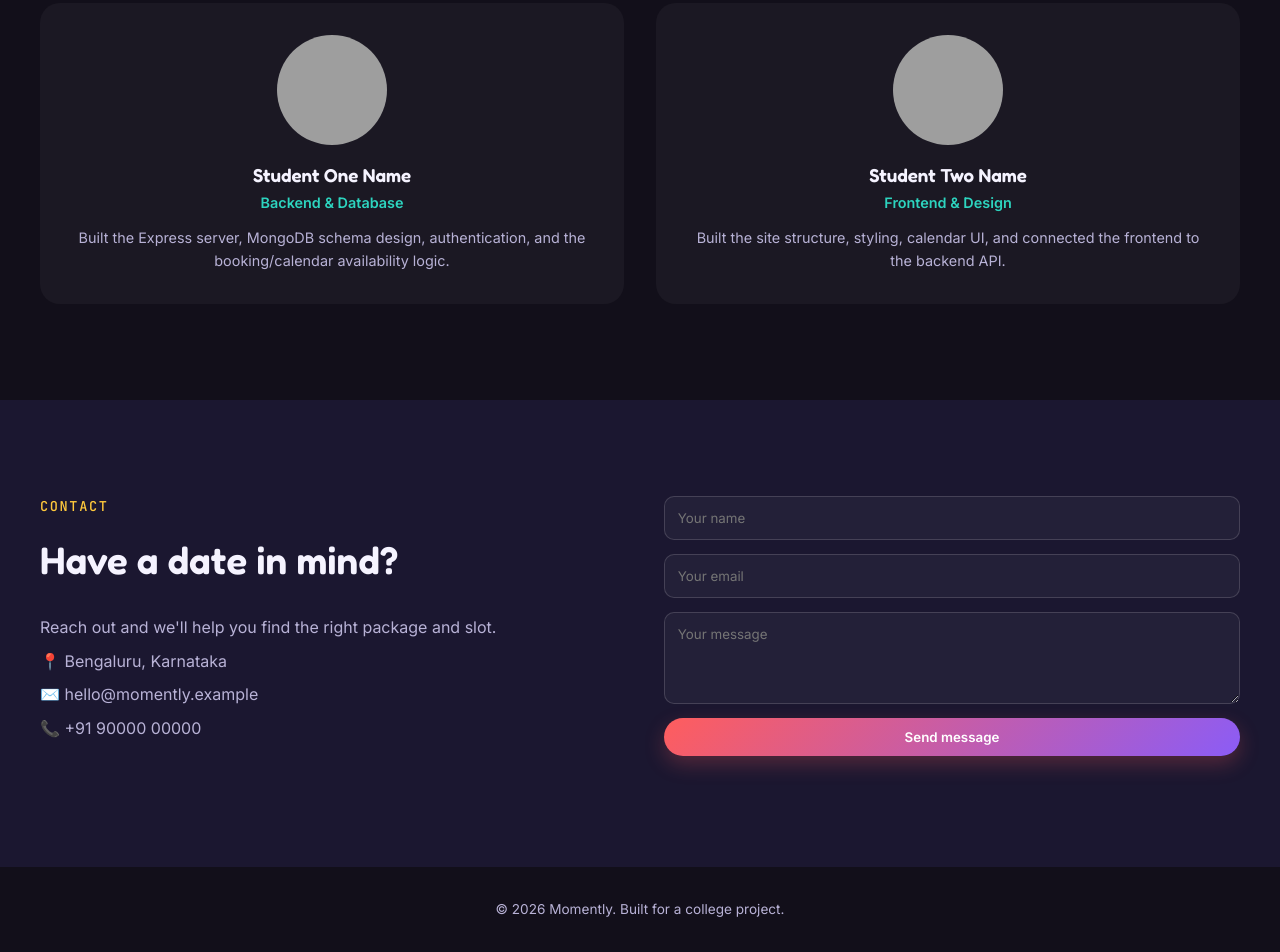
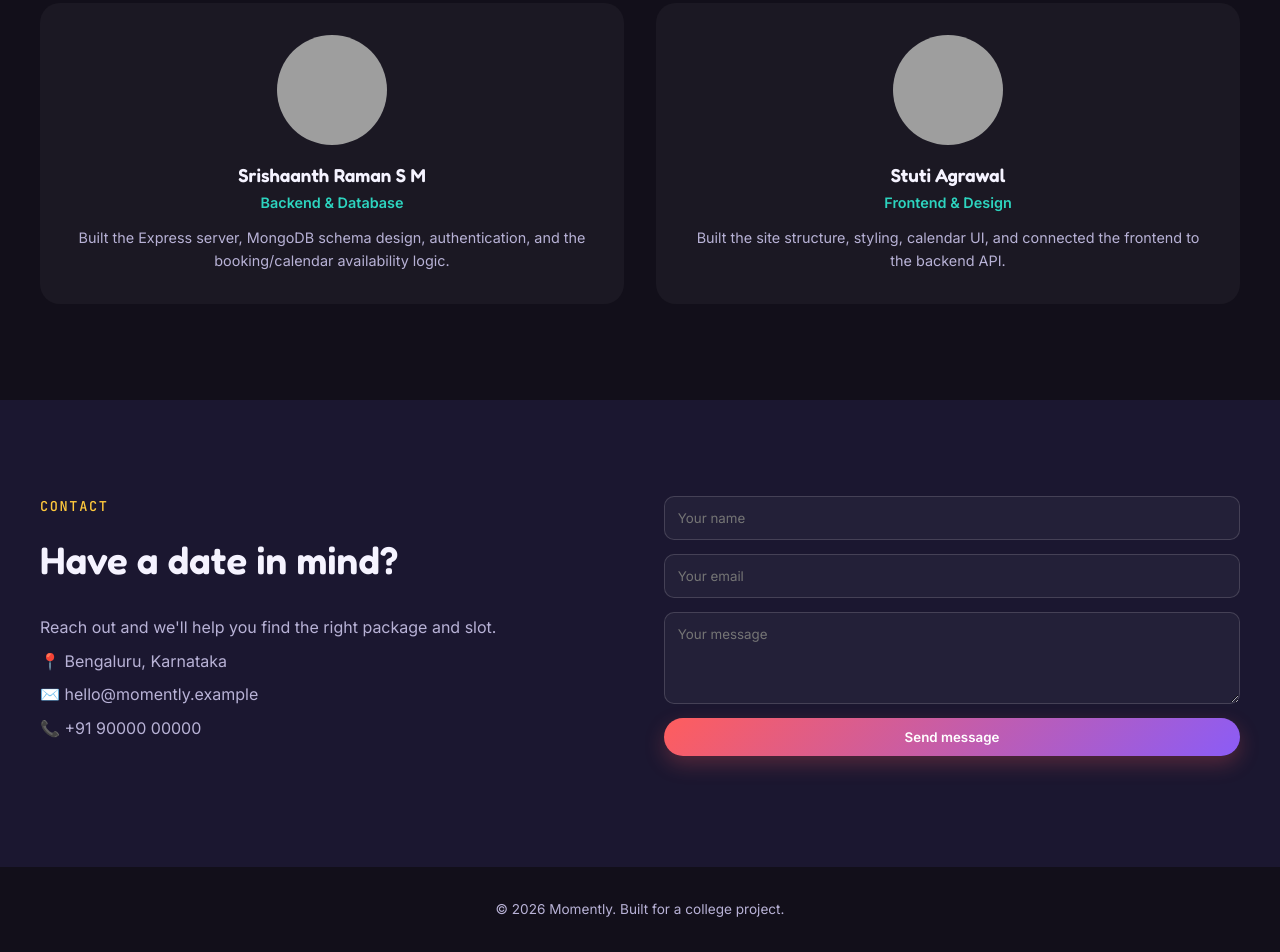
Before and after one commit to SrishaanthRaman/event-registration, a website: page public/index.html in a window 1280 px wide. Shown: the part 3336-4288 px from the top of the page. Drawn offline with nearby package versions, Linux system fonts and the light colour scheme; no server answers; grey boxes are pictures that could not be loaded.

Commit message:
modified:   public/index.html

```diff
--- a/public/index.html
+++ b/public/index.html
@@ -192,14 +192,14 @@
       <div class="team-card">
         <!-- editable bg img -->
         <div class="team-photo team-photo-1"></div>
-        <h3>Student One Name</h3>
+        <h3>Srishaanth Raman S M</h3>
         <p class="team-role">Backend &amp; Database</p>
         <p class="team-contribution">Built the Express server, MongoDB schema design, authentication, and the booking/calendar availability logic.</p>
       </div>
       <div class="team-card">
         <!-- editable bg img -->
         <div class="team-photo team-photo-2"></div>
-        <h3>Student Two Name</h3>
+        <h3>Stuti Agrawal</h3>
         <p class="team-role">Frontend &amp; Design</p>
         <p class="team-contribution">Built the site structure, styling, calendar UI, and connected the frontend to the backend API.</p>
       </div>
```
